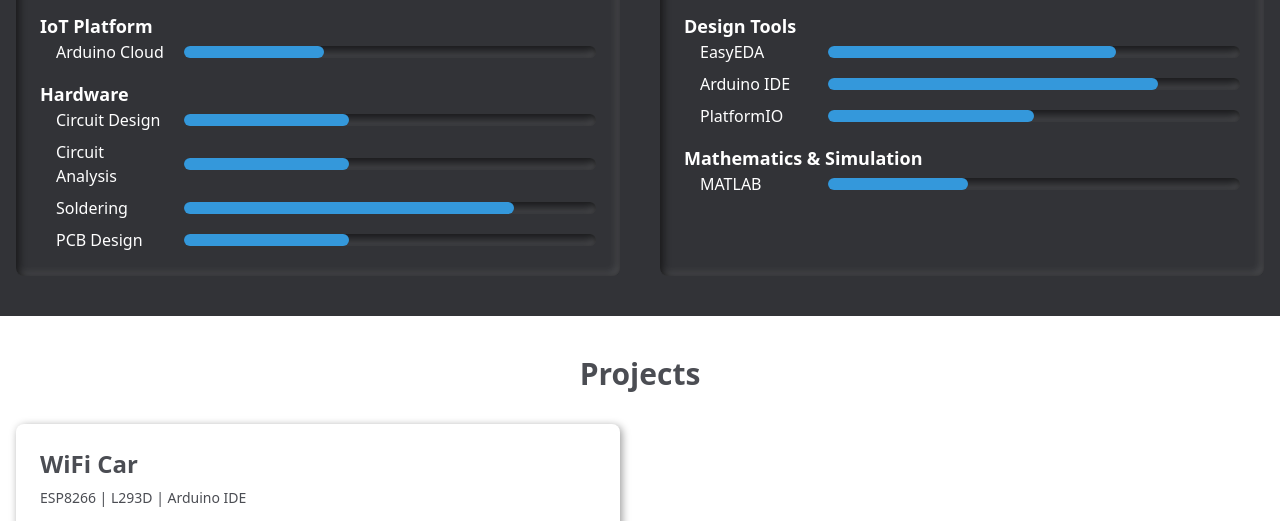
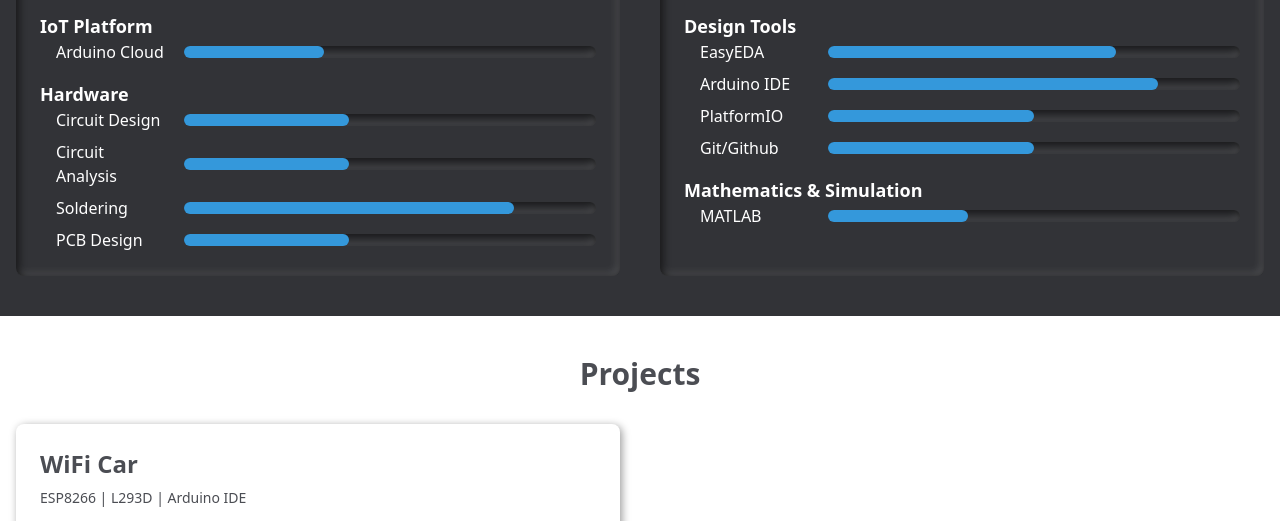
Before and after one commit to Harish15052005/portfolio, a plain HTML site: page index.html in a window 1280 px wide. Shown: the part 1520-2041 px from the top of the page. Drawn offline with nearby package versions, Linux system fonts and the light colour scheme.

Commit message:
Added git/github

```diff
--- a/index.html
+++ b/index.html
@@ -271,6 +271,12 @@
                                     <div class="bg-secondary h-3 rounded-full" style="width: 50%"></div>
                                 </div>
                             </li>
+                            <li class="flex items-center">
+                                <span class="w-28">Git/Github</span>
+                                <div class="flex-1 shadow-neu-in-secondary rounded-full h-3 ml-4">
+                                    <div class="bg-secondary h-3 rounded-full" style="width: 50%"></div>
+                                </div>
+                            </li>
                         </ul>
                     </li>
                     <li>
```
